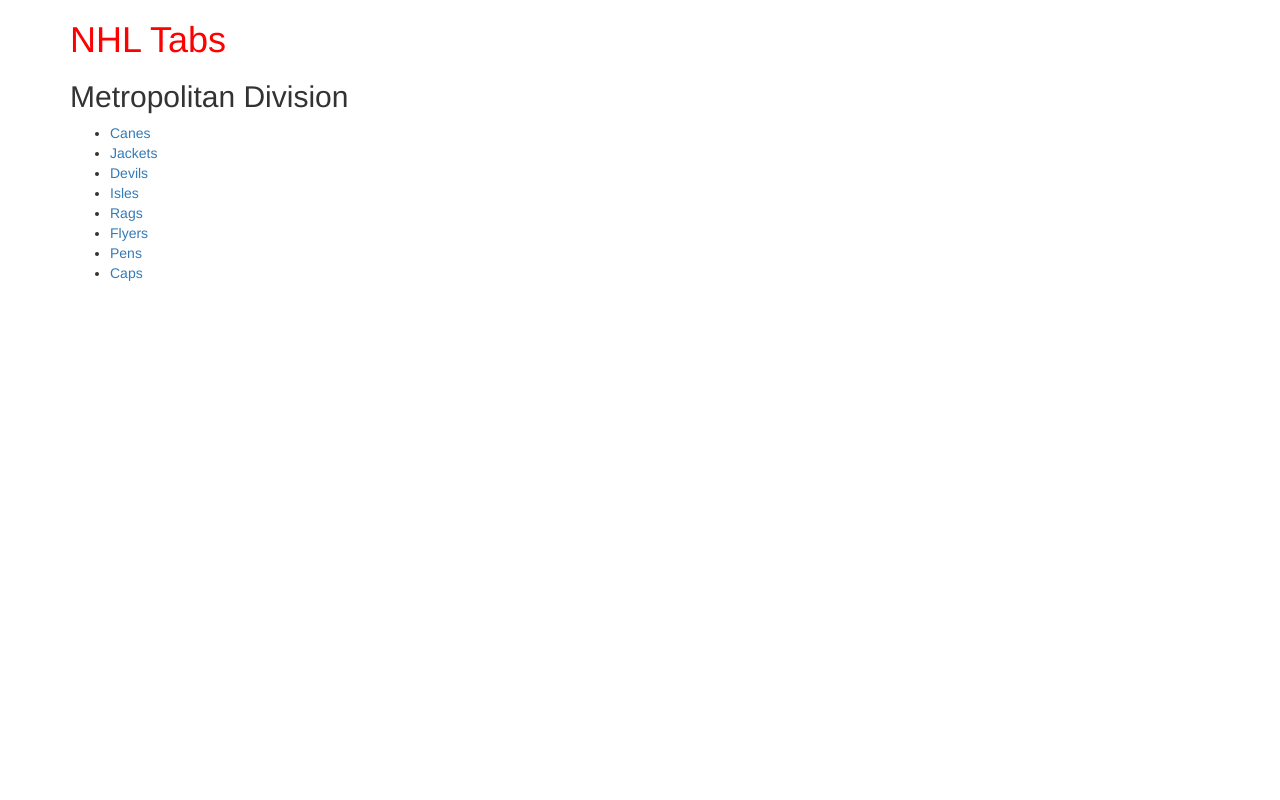
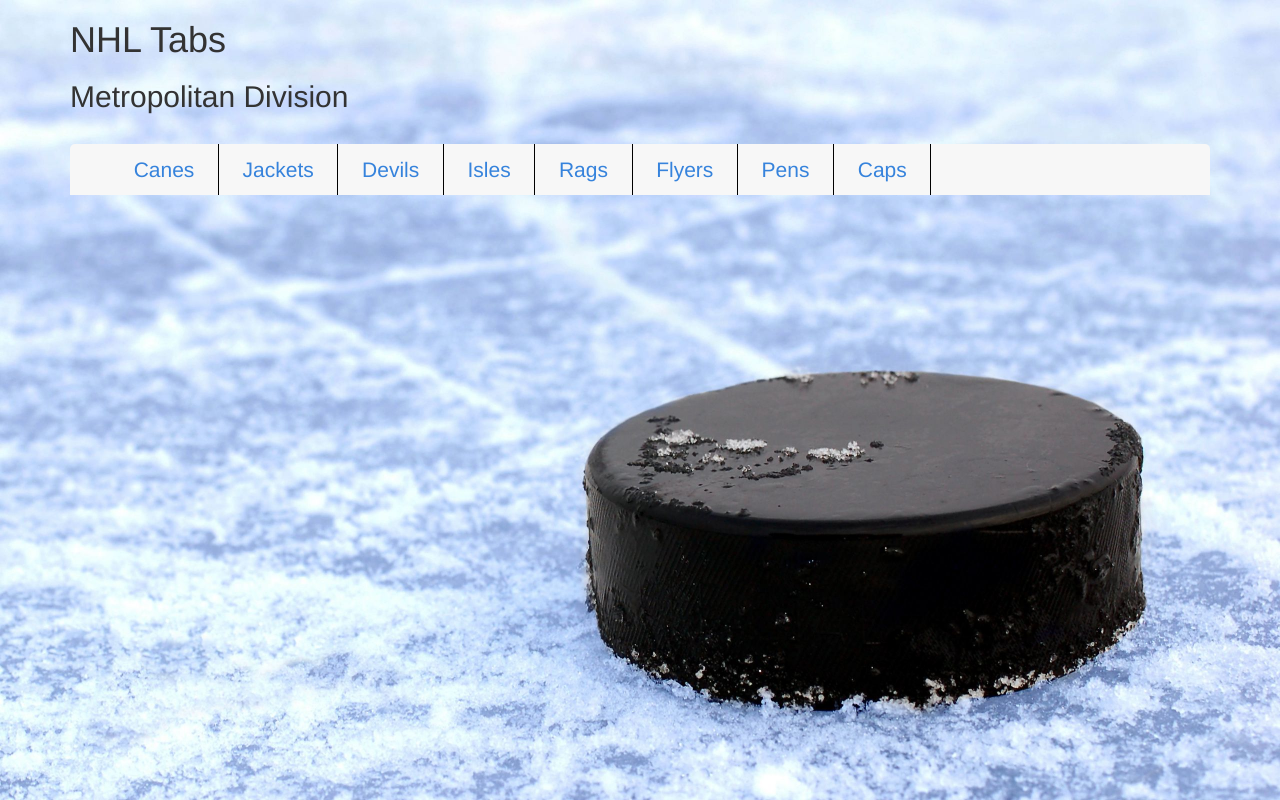
Before and after one commit to KevinExplosion/NHLtabs, a plain HTML site: page index.html in a window 1280 px wide. Drawn offline with Linux system fonts and the light colour scheme.

Commit message:
Format tabs. Left margin is broken.

```diff
--- a/css/main.css
+++ b/css/main.css
@@ -1,12 +1,69 @@
-h1 {
-  color: red;
+/*the "min-height" makes the HTML page take the entire viewport */
+/*the "height 100%" makes the body take the entire HTML page */
+html {
+  min-height: 100%;
+  position: relative;
+}
+
+body {
+  height: 100%;
+  background-image: url("../images/background.jpg");
+  background-size: 100% 100%;
+  background-repeat: no-repeat;
+  background-color: grey;
 }
 
 .jsOn .tab-section {
   display: none;
 }
 
-.jsOff ul #tabs {
+.jsOn ul#tabs {
+  background: #f7f7f7;
+  border-top-left-radius: 5px;
+  border-top-right-radius: 5px;
+  font-size: 1.5em;
+  margin: 1.5em 0 0 0;
+}
+
+.jsOn ul#tabs:after {
+  clear: both;
+  content: '';
+  display: table;
+}
+
+/* snippet of code to line up all the links in a single row */
+.jsOn ul#tabs li {
+  display: block;
+  float: left;
+}
+
+.jsOn ul#tabs a {
+  border-right: 1px solid #000;
+  color: #3683dc;
+  display: block;
+  padding: 0.5em 1.125em;
+  text-decoration: none;
+}
+
+.jsOn ul#tabs li:first-child a {
+  border-top-left-radius: 7px;
+}
+
+.jsOn ul#tabs a:hover {
+  background: #d2d2d2;
+}
+
+.jsOn .tab-section {
+  background: white;
+  color: #444;
+  padding: 2em;
+}
+
+.jsOn .tab-section h2 {
+  margin-top: 0;
+}
+
+.jsOff ul#tabs {
   line-height: 1.5;
   margin: 1.125em 0;
 }
```
Also changed, not shown: images/background.jpg (added).
